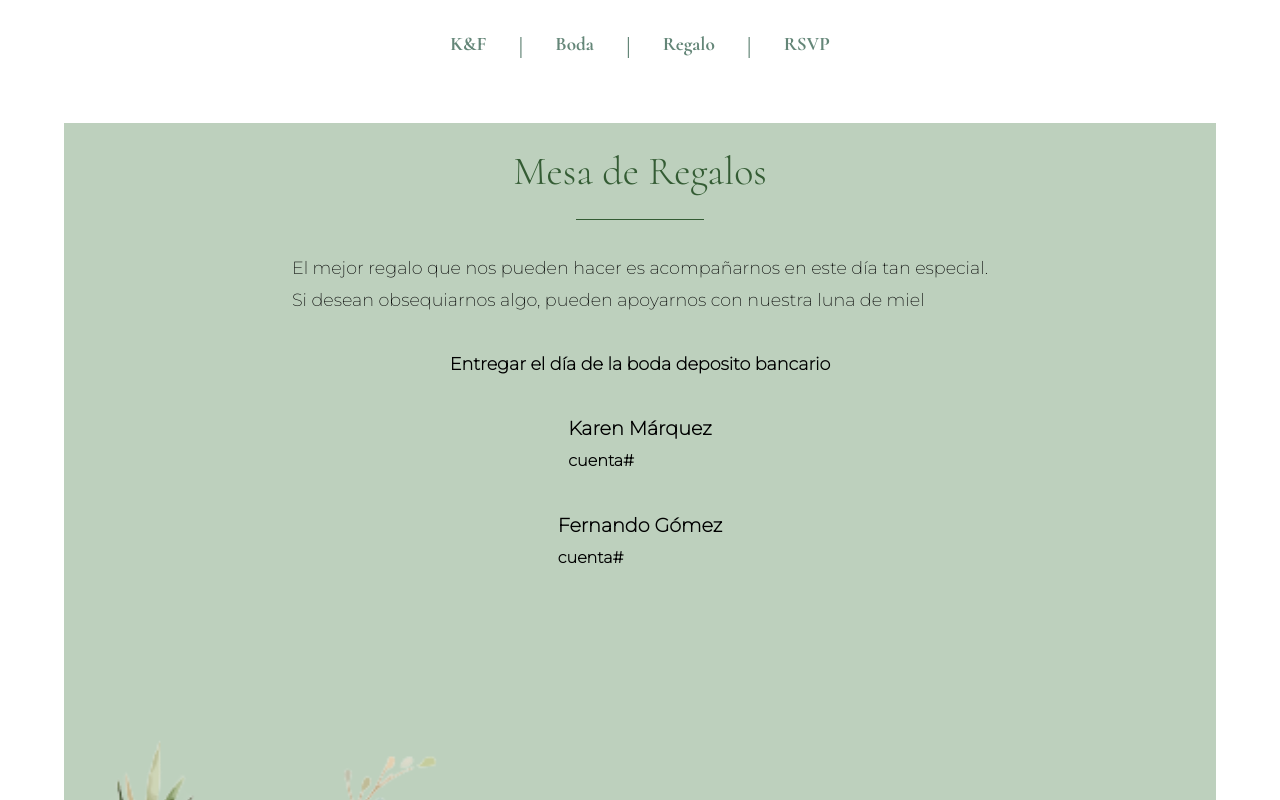
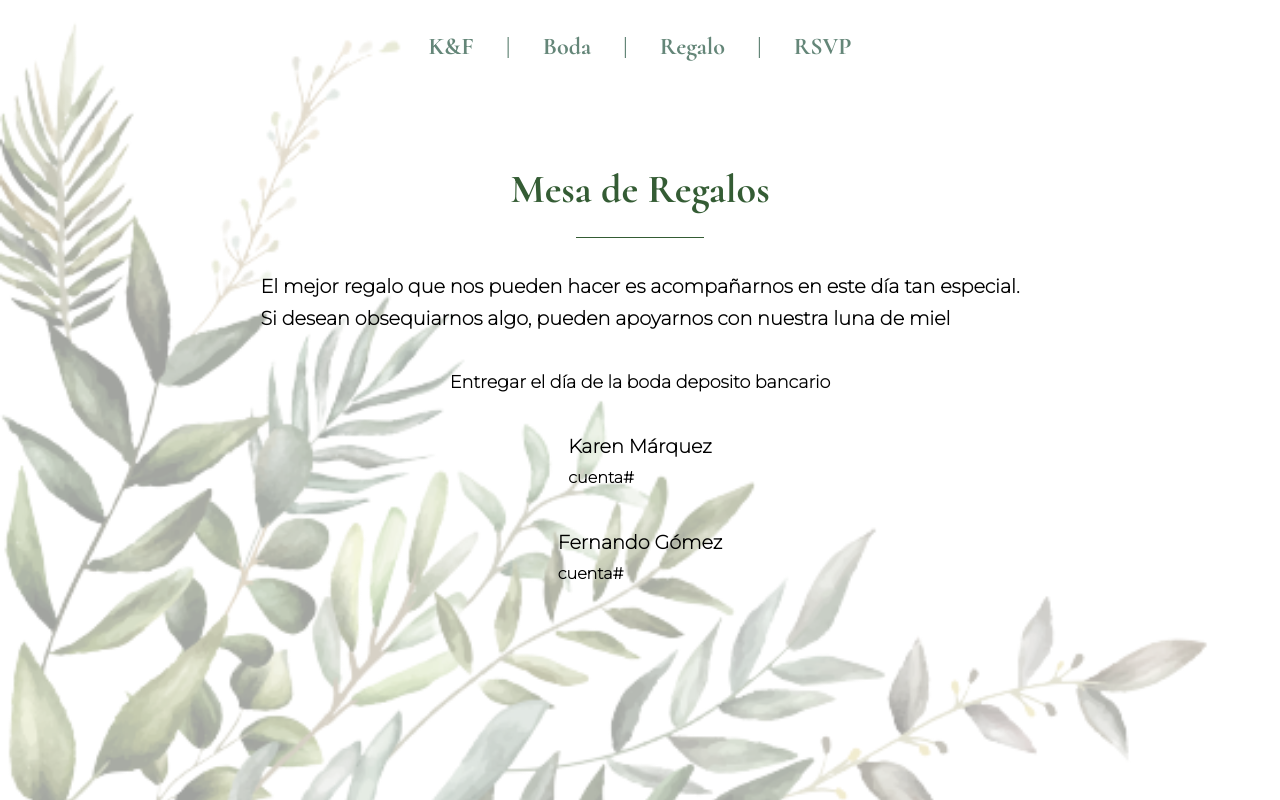
Before and after one commit to ShannonIanthe/Wedding_Website, a plain HTML site: page regalo.html in a window 1280 px wide. Shown: the top 800 px of the page. Drawn offline with Linux system fonts and the light colour scheme.

Commit message:
Added some changes to index page and regalo page and fixed sizing and styling

```diff
--- a/boda.css
+++ b/boda.css
@@ -36,7 +36,7 @@ nav {
   color: rgb(100, 134, 120);
   font-family: 'Cormorant', serif;
   font-weight: 700;
-  font-size: 1.2rem;
+  font-size: 1.5rem;
   transition: 1s;
 }
 
--- a/regalo.css
+++ b/regalo.css
@@ -4,6 +4,13 @@
     padding: 0;
     margin: 0;
     box-sizing: border-box;
+}
+
+body {
+  background-image: url('./images/index_background.png');
+  background-size: 100%;
+  background-repeat: no-repeat;
+  background-position: bottom;
 }
 
 
@@ -37,7 +44,7 @@ nav {
   color: rgb(100, 134, 120);
   font-family: 'Cormorant', serif;
   font-weight: 700;
-  font-size: 1.2rem;
+  font-size: 1.5rem;
   transition: 1s;
 }
 
@@ -45,9 +52,10 @@ nav {
   color: rgb(222, 198, 100);
 }
 
+
 /*/*//*/*/
 
-h9 {
+h1 {
   text-align: center;
   font-family: 'Cormorant', serif;
   font-style: bold;
@@ -55,10 +63,10 @@ h9 {
   color: rgb(52, 92, 52);
 }
 
-h11{
+h2,
+h3 {
   font-size: 1.2rem;
   font-family: 'Montserrat', sans-serif;
-  font-weight: bold;
 }
 
 p{
@@ -74,7 +82,7 @@ p{
   font-weight: bolder;
 }
 
-.h10-regalo,
+
 .p-regalo {
   font-size: 1.1rem;
   font-style: normal;
@@ -90,19 +98,16 @@ p{
     display: flex;
     flex-direction: column;
     align-items: center;
-    justify-content: center;
-    padding: 2rem 2rem;
-    margin: 2rem 4rem;
-    background-color: rgb(189, 208, 189);
+    justify-content: flex-start;
+    /*background-color: rgb(189, 208, 189); */
     font-family: 'Joan', serif;
     line-height: 2rem;
     font-size: 1.2rem;
     text-align: justify;
+    padding-top: 5rem;
+    height: 100vh;
 }
 
-.inbtwn {
-  width: 100%;
-}
 
 @media only screen and (max-width: 600px) {
   .nav-ul {
@@ -113,8 +118,11 @@ p{
     color: cadetblue;
   }
     .regalo-container {
-      margin: 1rem 2rem;
+      margin: 0rem 2rem;
       line-height: 2rem;
+    }
+    p {
+      margin: 0rem 1rem;
     }
     img {
       width: 100%;
--- a/regalo.html
+++ b/regalo.html
@@ -11,21 +11,20 @@
     <nav></nav>
 
     <div class="regalo-container">
-      <h9>Mesa de Regalos</h9>
+      <h1>Mesa de Regalos</h1>
       <br>
       <span class="regalo-line"></span>
       <br>
-      <h10 class="h10-regalo"
-        >El mejor regalo que nos pueden hacer es acompañarnos en este día tan especial. <br> Si desean obsequiarnos algo, pueden apoyarnos con nuestra luna de miel</h10
+      <h2 class="h10-regalo">El mejor regalo que nos pueden hacer es acompañarnos en este día tan especial. <br> Si desean obsequiarnos algo, pueden apoyarnos con nuestra luna de miel</h2
       >
       <br>
       <p class="p-regalo">Entregar el día de la boda deposito bancario</p><br />
       <div class="bancario">
-        <h11>Karen Márquez</h11>
+        <h3>Karen Márquez</h3>
         <p>cuenta#</p>
     </div><br/>
         <div class="bancario">
-          <h11>Fernando Gómez</h11>
+          <h3>Fernando Gómez</h3>
           <p>cuenta#</p>
         </div><br>
 
@@ -33,13 +32,14 @@
 <div class="corte">
             <h12>Mesa de regalos El Corte Ingles (Pendiente a confirmar)</h12>
           </div>
-         -->
+
 
           <img
           class="inbtwn"
           src="./images/regalo-removebg-preview.png"
           alt="flower"
-          />
+          /> -->
+
 
     </div>
     <script src="nav.js"></script>
--- a/rsvp.css
+++ b/rsvp.css
@@ -36,7 +36,7 @@ nav {
     text-decoration: none;
     color: rgb(100, 134, 120);
     font-family: 'Cormorant', serif;
-    font-size: 1.2rem;
+    font-size: 1.5rem;
     font-weight: 700;
     transition: 1s;
   }
@@ -127,7 +127,7 @@ nav {
 
   .kar,
   .fer {
-    line-height: 1.4rem;
+    line-height: 1.6rem;
   }
 
 
@@ -142,6 +142,15 @@ nav {
     display: flex;
     align-items: center;
     justify-content: center;
+  }
+
+  a{
+    color: black;
+    text-decoration: none;
+    font-size: 16px;
+  }
+  a:hover {
+    color: rgb(100, 134, 120);
   }
 
   @media only screen and (max-width: 600px) {
--- a/style.css
+++ b/style.css
@@ -7,10 +7,11 @@
 
 /* BODY BACKGROUND */
 body {
-  background: url('./images/regalo-removebg-preview.png') 50%;
+  background: url('./images/index_background.png') 100% ;
   background-size: 100%;
   background-repeat: no-repeat;
   background-position: bottom;
+  height: 100vh;
 }
 
 
@@ -44,7 +45,7 @@ nav {
   color: rgb(100, 134, 120);
   font-family: 'Cormorant', serif;
   font-weight: 700;
-  font-size: 1.2rem;
+  font-size: 1.5rem;
   transition: 1s;
 }
 
@@ -60,14 +61,25 @@ nav {
   justify-content: center;
 }
 
+.hero {
+  display: flex;
+  flex-direction: column;
+  align-items: center;
+  justify-content: center;
+  padding-top: 3rem;
+  gap: 1rem;
+}
+
 .hero-photo {
   display: flex;
   align-items: center;
   justify-content: center;
+  padding: 2rem;
 }
 
 img {
   border-radius: 15px;
+  height: 100%;
 }
 
 
@@ -78,6 +90,7 @@ img {
   flex-direction: column;
   justify-content: center;
   align-items: center;
+  padding-top: 1rem;
 }
 
 h2 {
@@ -90,7 +103,7 @@ h2 {
 
 h3,
 h4 {
-  color: rgb(247, 194, 102);
+  color: rgb(67, 67, 67);
   letter-spacing: 1px;
   font-family: 'Montserrat', sans-serif;
   text-align: center;
```
Also changed, not shown: index.html (+1 -1 lines), images/index_background.png (added).
